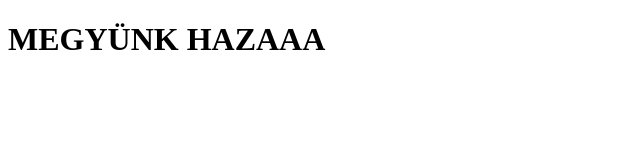
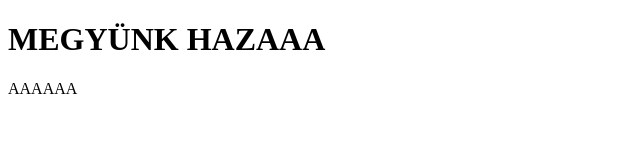
Before and after one commit to PSGamma/jojo, a plain HTML site: page index.html in a window 1280 px wide. Shown: the full height of the page, 0-640 px from the left. Drawn offline with Linux system fonts and the light colour scheme.

Commit message:
megvaltoztattam

```diff
--- a/index.html
+++ b/index.html
@@ -7,5 +7,6 @@
   </head>
   <body>
     <h1>MEGYÜNK HAZAAA</h1>
+    <p>AAAAAA</p>
   </body>
 </html>
```
